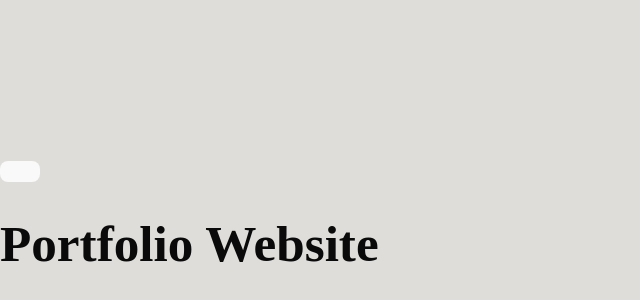
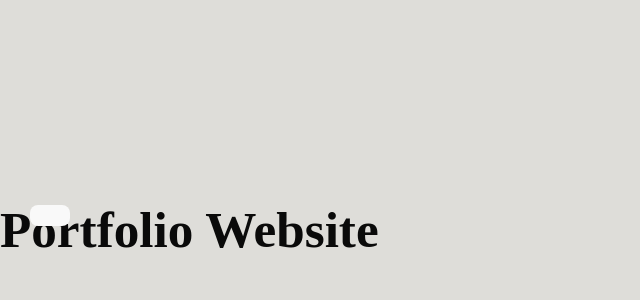
Before and after one commit to Alkonosttt/alkonosttt.github.io, a React (Vite) app: page / in a window 1280 px wide. Shown: the part 170-470 px from the top of the page, without its empty margins (0-640 px from the left). Built offline with nearby package versions, Linux system fonts and the light colour scheme; a web font is replaced by a local one.

Commit message:
Moved the TopBar with the theme switcher button and its script into a different file

```diff
--- a/src/App.tsx
+++ b/src/App.tsx
@@ -1,19 +1,14 @@
-import { useEffect, useState } from 'react'
 import './App.css'
+import { BrowserRouter as Router, Routes, Route } from 'react-router-dom'
+import TopBar from './components/TopBar'
 
 function App() {
-  const [theme, setTheme] = useState<'dark'| 'light'>('light');
-
-  useEffect(()=> {
-    document.documentElement.classList.remove('dark', 'light');
-    document.documentElement.classList.add(theme);
-  },[theme]);
 
   return (
-    <>
-      <button onClick={() => setTheme(theme === 'dark' ? 'light' : 'dark')}/>
+    <Router>
+      <TopBar/>
       <h1>Portfolio Website</h1>
-    </>
+    </Router>
   )
 }
 
--- /dev/null
+++ b/src/components/TopBar.css
@@ -0,0 +1,4 @@
+.TopBar {
+    position: fixed;
+    margin: 30px;
+}
--- /dev/null
+++ b/src/components/TopBar.tsx
@@ -0,0 +1,26 @@
+import React from "react";
+import { useState, useEffect } from "react";
+import './TopBar.css';
+
+interface TopBarProps {}
+
+const TopBar: React.FC<TopBarProps> = () => {
+    // dark and light theme, light theme is the default
+    const [theme, setTheme] = useState<'dark'| 'light'>('light');
+
+    // adding and removing the dark or light class to <html> make the page change theme
+    // the themes are declared in App.css as .dark and .light classes respectively
+    useEffect(()=> {
+        document.documentElement.classList.remove('dark', 'light');
+        document.documentElement.classList.add(theme);
+    },[theme]);
+
+    return (
+        // a button to switch between the light and dark mode
+        <header className="TopBar">
+            <button onClick={() => setTheme(theme === 'dark' ? 'light' : 'dark')}/>
+        </header>
+    );
+};
+
+export default TopBar;
```
